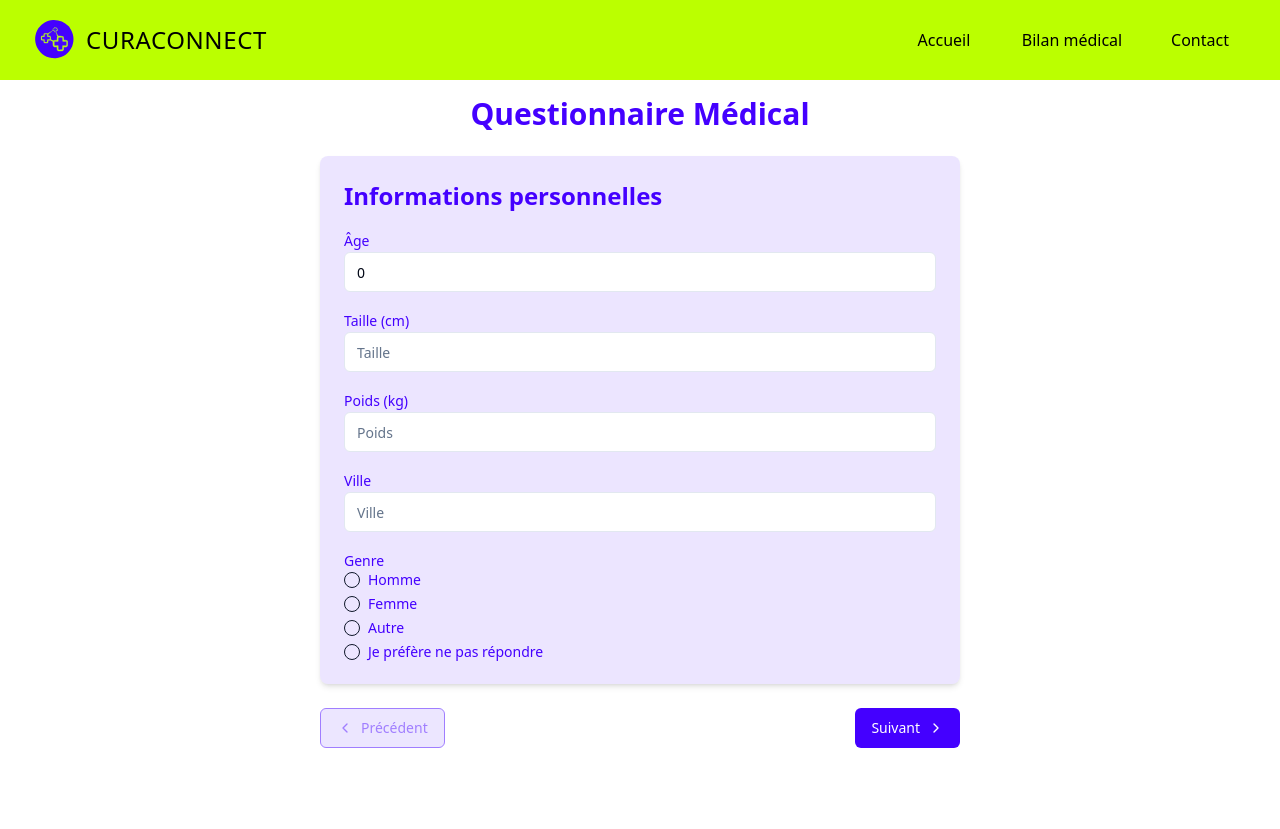
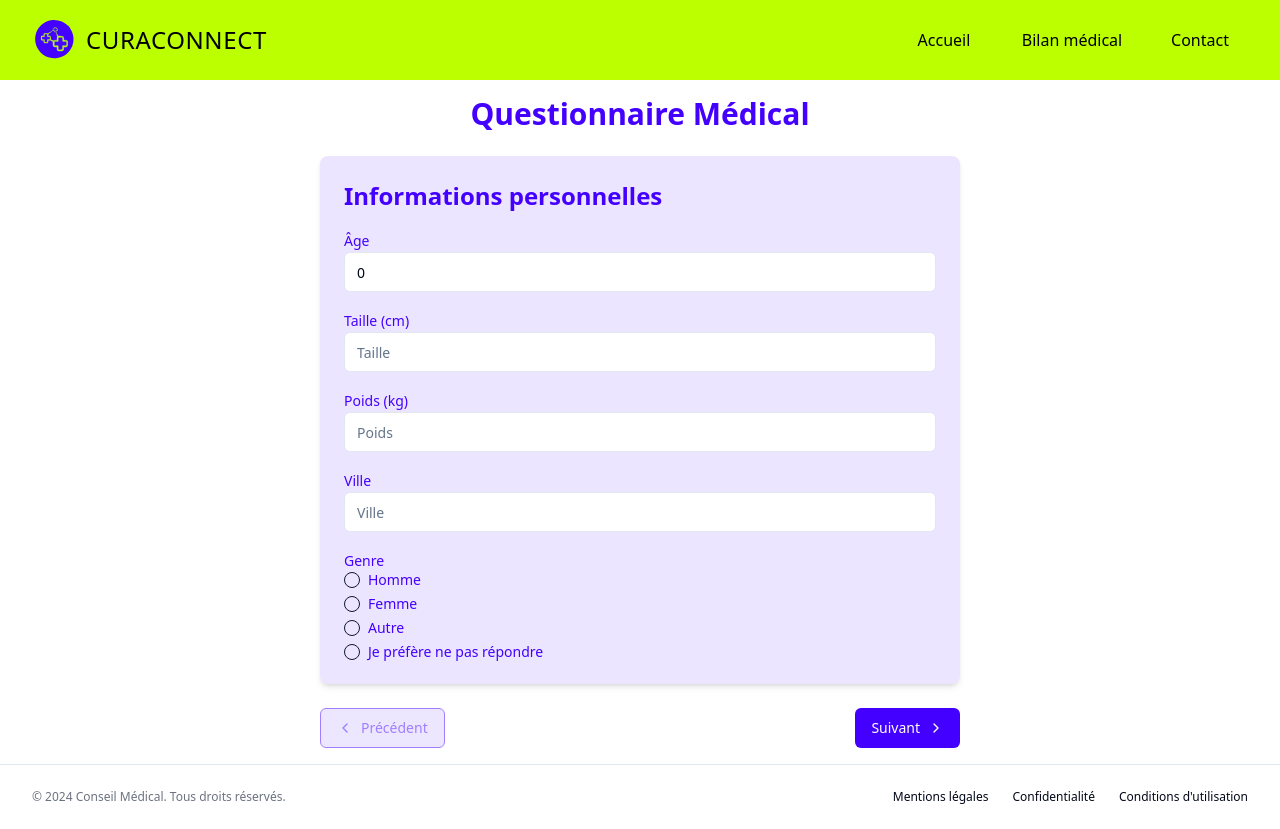
Before and after one commit to SaintenoyTom/Workshop-2024-G22, a Next.js app: page /form in a window 1280 px wide. Before the commit the page ends 800 px from the top, so only its background shows below. Built offline with nearby package versions, Linux system fonts and the light colour scheme.

Commit message:
feat(footer): Added footer to layout

```diff
--- a/app/layout.tsx
+++ b/app/layout.tsx
@@ -1,11 +1,12 @@
 import type { Metadata } from "next";
 import "./globals.css";
 import Navbar from "../components/Navbar";
+import Footer from "@/components/Footer";
 
 export const metadata: Metadata = {
   title: "Curaconnect",
   description: "Votre assistance santé",
-  icons: "./favicon.ico"
+  icons: "./favicon.ico",
 };
 
 export default function RootLayout({
@@ -18,11 +19,10 @@ export default function RootLayout({
       <head>
         <link rel="shortcut icon" href="./favicon.ico" type="image/x-icon" />
       </head>
-      <body
-        className={`font-sans antialiased`}
-      >
+      <body className={`font-sans antialiased`}>
         <Navbar />
         {children}
+        <Footer />
       </body>
     </html>
   );
--- a/app/page.tsx
+++ b/app/page.tsx
@@ -1,8 +1,7 @@
-'use client'
+"use client";
 
-import Link from 'next/link'
-import { Button } from "@/components/ui/button"
-import { CardContent, Card } from "@/components/ui/card"
+import { Button } from "@/components/ui/button";
+import { CardContent, Card } from "@/components/ui/card";
 
 export default function HomePage() {
   return (
@@ -18,15 +17,18 @@ export default function HomePage() {
                     Votre santé, notre priorité
                   </h1>
                   <p className="mx-auto max-w-[700px] text-[#4400ff]/50 text-sm sm:text-base md:text-lg lg:text-xl font-bold">
-                  Des conseils médicaux personnalisés pour vous aider à prendre les meilleures décisions pour votre santé.
+                    Des conseils médicaux personnalisés pour vous aider à
+                    prendre les meilleures décisions pour votre santé.
                   </p>
                 </div>
-
-
-
               </div>
               <div>
-                <Button className="text-black bg-[#bbff00] primaryOnHover" onClick={() => window.location.href = '/form'}>Obtenir un conseil</Button>
+                <Button
+                  className="text-black bg-[#bbff00] primaryOnHover"
+                  onClick={() => (window.location.href = "/form")}
+                >
+                  Obtenir un conseil
+                </Button>
               </div>
             </div>
           </div>
@@ -40,9 +42,12 @@ export default function HomePage() {
             <Card className="max-w-3xl mx-auto">
               <CardContent className="p-6">
                 <p className="text-center text-lg text-[#4400ff]/50 dark:text-gray-300">
-                  Chez Conseil Médical, nous nous concentrons exclusivement sur la fourniture de conseils de santé personnalisés.
-                  Notre équipe d&apos;experts médicaux est dédiée à vous offrir des recommandations précises et adaptées à votre situation individuelle,
-                  vous aidant ainsi à prendre les meilleures décisions pour votre bien-être.
+                  Chez Conseil Médical, nous nous concentrons exclusivement sur
+                  la fourniture de conseils de santé personnalisés. Notre équipe
+                  d&apos;experts médicaux est dédiée à vous offrir des
+                  recommandations précises et adaptées à votre situation
+                  individuelle, vous aidant ainsi à prendre les meilleures
+                  décisions pour votre bien-être.
                 </p>
               </CardContent>
             </Card>
@@ -58,7 +63,9 @@ export default function HomePage() {
               <Card>
                 <CardContent className="p-6">
                   <p className="text-[#4400ff]/50">
-                    &quot;Les conseils que j&apos;ai reçu m&apos;ont vraiment aidé à améliorer ma santé. Je me sens beaucoup mieux maintenant !&quot;
+                    &quot;Les conseils que j&apos;ai reçu m&apos;ont vraiment
+                    aidé à améliorer ma santé. Je me sens beaucoup mieux
+                    maintenant !&quot;
                   </p>
                   <p className="text-[#4400ff] mt-4 font-semibold">Marie D.</p>
                 </CardContent>
@@ -66,7 +73,8 @@ export default function HomePage() {
               <Card>
                 <CardContent className="p-6">
                   <p className="text-[#4400ff]/50">
-                    &quot;L&apos;équipe est très professionnelle et à l&apos;écoute. Je recommande vivement leurs services.&quot;
+                    &quot;L&apos;équipe est très professionnelle et à
+                    l&apos;écoute. Je recommande vivement leurs services.&quot;
                   </p>
                   <p className="text-[#4400ff] mt-4 font-semibold">Pierre L.</p>
                 </CardContent>
@@ -74,7 +82,8 @@ export default function HomePage() {
               <Card>
                 <CardContent className="p-6">
                   <p className="text-[#4400ff]/50">
-                    &quot;Grâce à leur suivi personnalisé, j&apos;ai enfin réussi à atteindre mes objectifs de santé.&quot;
+                    &quot;Grâce à leur suivi personnalisé, j&apos;ai enfin
+                    réussi à atteindre mes objectifs de santé.&quot;
                   </p>
                   <p className="text-[#4400ff] mt-4 font-semibold">Sophie M.</p>
                 </CardContent>
@@ -91,35 +100,25 @@ export default function HomePage() {
                   Besoin de plus d&apos;informations ?
                 </h2>
                 <p className="mx-auto max-w-[700px] text-[#4400ff]/50">
-                  Contactez-nous dès aujourd&apos;hui pour obtenir un conseil ou pour toute question.
+                  Contactez-nous dès aujourd&apos;hui pour obtenir un conseil ou
+                  pour toute question.
                 </p>
               </div>
               <div className="w-full max-w-sm space-y-2">
                 <form className="flex flex-col space-y-2">
-                  <Button type='button' onClick={() => window.location.href = '/contact'} className=' primaryOnHover text-black bg-[#bbff00]'>Nous contacter</Button>
+                  <Button
+                    type="button"
+                    onClick={() => (window.location.href = "/contact")}
+                    className=" primaryOnHover text-black bg-[#bbff00]"
+                  >
+                    Nous contacter
+                  </Button>
                 </form>
               </div>
             </div>
           </div>
         </section>
       </main>
-
-      <footer className="flex flex-col gap-2 sm:flex-row py-6 w-full shrink-0 items-center px-4 sm:px-6 md:px-8 border-t">
-        <p className="text-xs text-gray-500 dark:text-gray-400">
-          © 2024 Conseil Médical. Tous droits réservés.
-        </p>
-        <nav className="sm:ml-auto flex gap-4 sm:gap-6">
-          <Link className="text-xs hover:underline underline-offset-4" href="#">
-            Mentions légales
-          </Link>
-          <Link className="text-xs hover:underline underline-offset-4" href="#">
-            Confidentialité
-          </Link>
-          <Link className="text-xs hover:underline underline-offset-4" href="#">
-            Conditions d&apos;utilisation
-          </Link>
-        </nav>
-      </footer>
     </div>
-  )
+  );
 }
--- /dev/null
+++ b/components/Footer.tsx
@@ -0,0 +1,25 @@
+import Link from "next/link";
+
+export default function Footer() {
+  return (
+    <footer className="flex flex-col gap-2 sm:flex-row py-6 w-full shrink-0 items-center px-4 sm:px-6 md:px-8 border-t">
+      <p className="text-xs text-gray-500 dark:text-gray-400">
+        © 2024 Conseil Médical. Tous droits réservés.
+      </p>
+      <nav className="sm:ml-auto flex gap-4 sm:gap-6">
+        <Link className="text-xs hover:underline underline-offset-4" href="#">
+          Mentions légales
+        </Link>
+        <Link className="text-xs hover:underline underline-offset-4" href="#">
+          Confidentialité
+        </Link>
+        <Link
+          className="text-xs hover:underline underline-offset-4"
+          href="/conditions"
+        >
+          Conditions d&apos;utilisation
+        </Link>
+      </nav>
+    </footer>
+  );
+}
```
Lines whose indentation alone changed are shown as unchanged.
